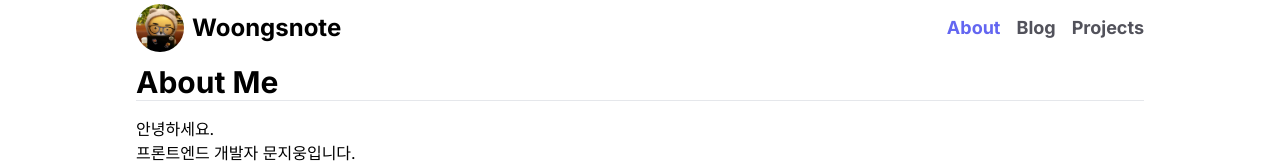
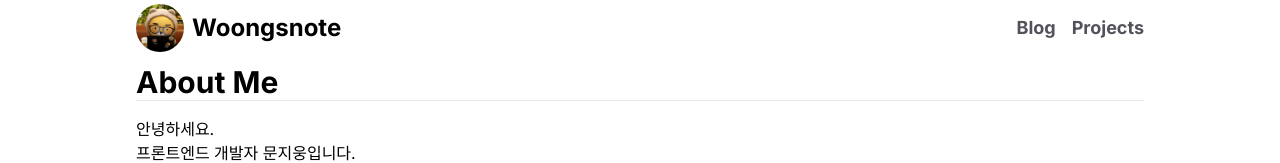
Before and after one commit to woongsnote/woongsnote-dev, a Next.js app: page /about in a window 1280 px wide. Shown: the top 163 px of the page. Built offline with nearby package versions, Linux system fonts and the light colour scheme.

Commit message:
fix: 오류 수정

```diff
--- a/components/Header.tsx
+++ b/components/Header.tsx
@@ -7,7 +7,7 @@ const inter = Inter({ subsets: ["latin"], variable: "--font-inter" });
 
 const links = [
 
-  { label: "About", href: "/about" },
+  // { label: "About", href: "/about" },
   { label: "Blog", href: "/blog" },
   { label: "Projects", href: "/projects" },
 ];
--- a/pages/projects/index.tsx
+++ b/pages/projects/index.tsx
@@ -1,4 +1,3 @@
-import Layout from "components/Layout";
 import PageHeader from "components/PageHeader";
 import { allProjects, Project } from "contentlayer/generated";
 import ProjectCard from "components/ProjectCard";
```
